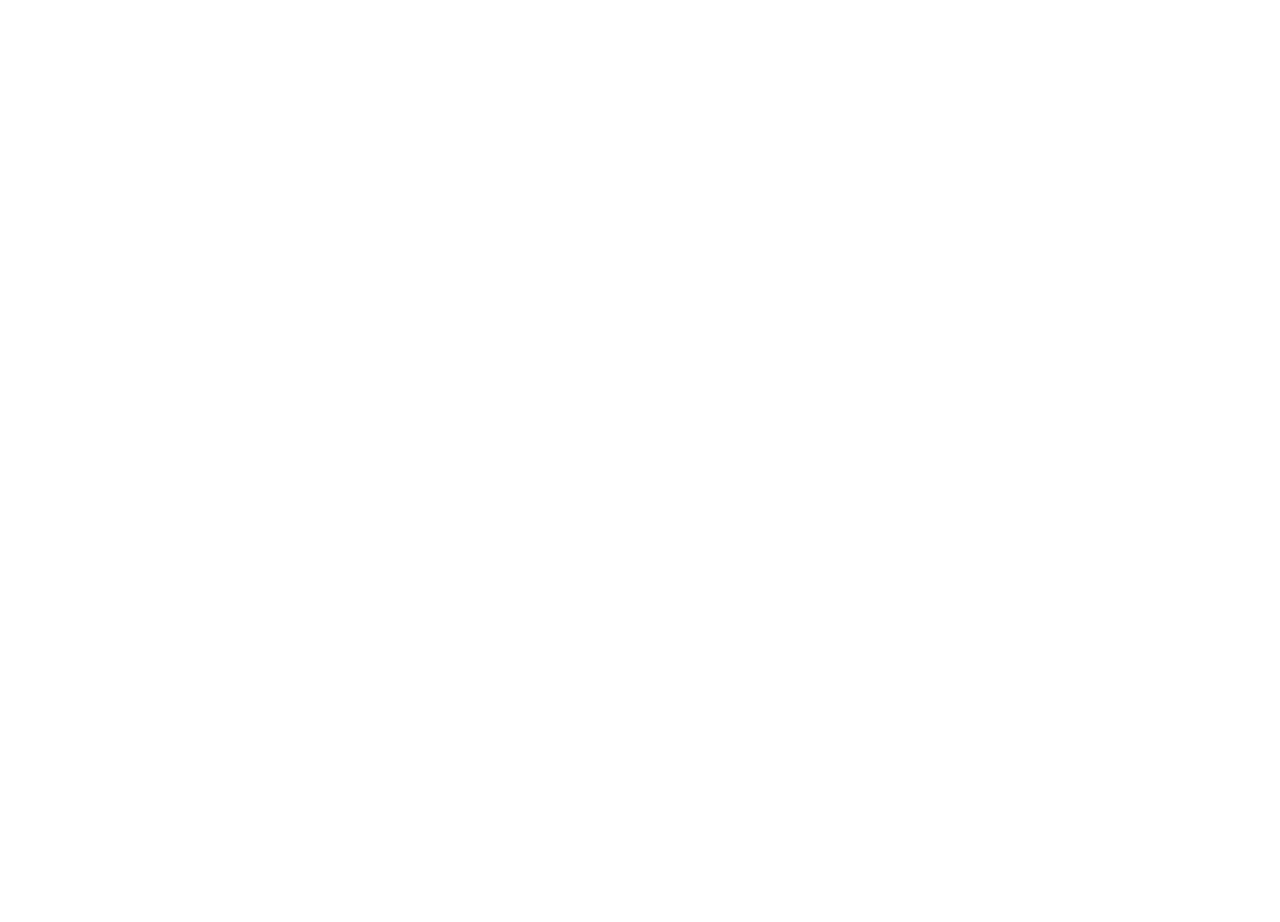
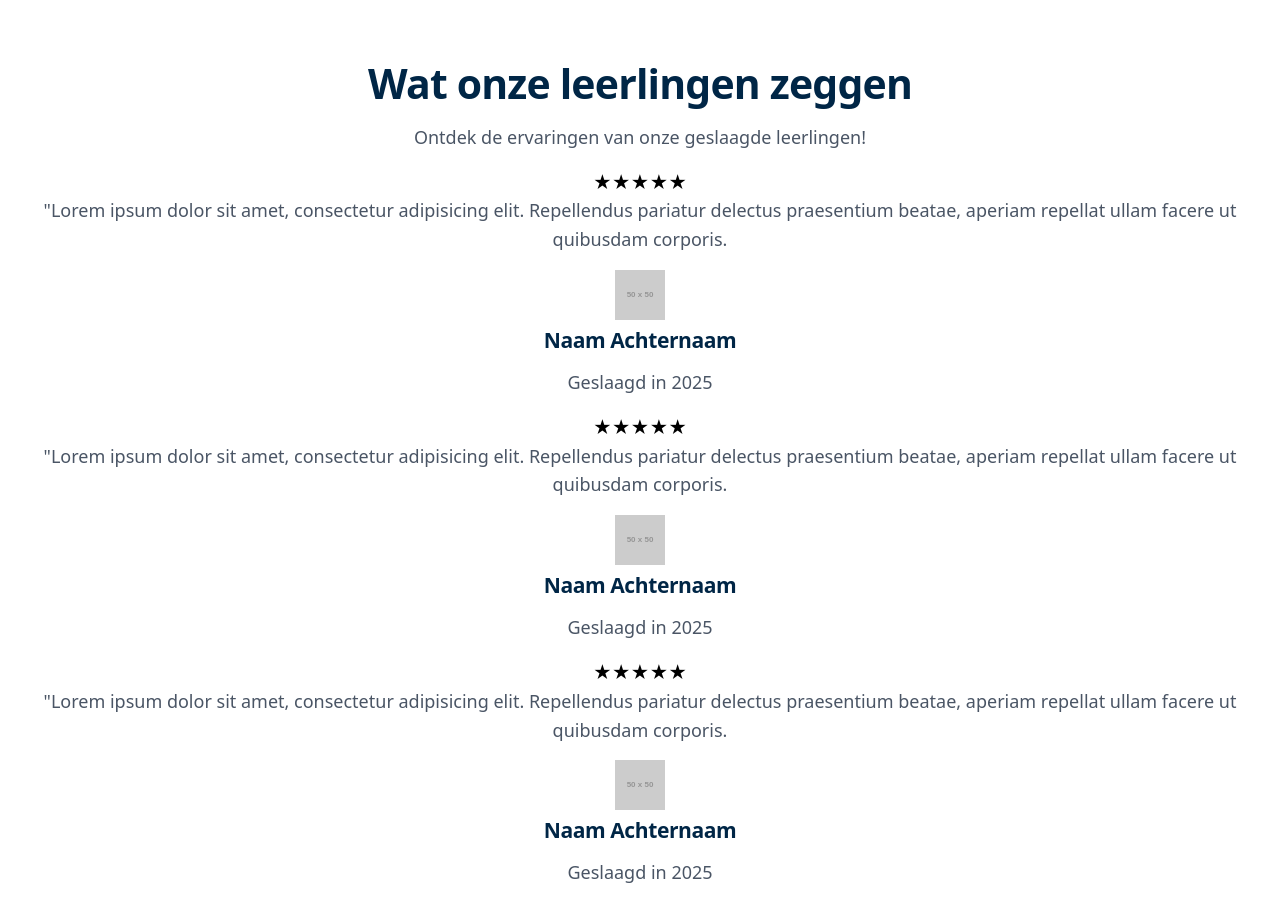
Before and after one commit to Recss68/rijschool-all-drive, a SvelteKit app: page / in a window 1280 px wide. Shown: the part 3180-4102 px from the top of the page. Before the commit the page ends 3144 px from the top, so only its background shows below. Built offline with nearby package versions, Linux system fonts and the light colour scheme.

Commit message:
feat: review section html prototype - #14

```diff
--- /dev/null
+++ b/src/lib/components/Reviews.svelte
@@ -0,0 +1,40 @@
+<div class="g-reviews">
+
+    <article class="review">
+        <span class="stars" aria-label="5 out of 5 stars" role="img">★★★★★</span>
+        <p>"Lorem ipsum dolor sit amet, consectetur adipisicing elit. Repellendus pariatur delectus praesentium beatae, aperiam repellat ullam facere ut quibusdam corporis.</p>
+        <div class="reviewer-details">
+            <img src="https://placehold.co/50" alt="reviewer-icon">
+            <div class="reviewer-info">
+                <h3>Naam Achternaam</h3>
+                <p>Geslaagd in 2025</p>
+            </div>
+        </div>
+
+    </article>
+
+    <article class="review">
+        <span class="stars" aria-label="5 out of 5 stars" role="img">★★★★★</span>
+        <p>"Lorem ipsum dolor sit amet, consectetur adipisicing elit. Repellendus pariatur delectus praesentium beatae, aperiam repellat ullam facere ut quibusdam corporis.</p>
+        <div class="reviewer-details">
+            <img src="https://placehold.co/50" alt="reviewer-icon">
+            <div class="reviewer-info">
+                <h3>Naam Achternaam</h3>
+                <p>Geslaagd in 2025</p>
+            </div>
+        </div>
+    </article>
+
+    <article class="review">
+        <span class="stars" aria-label="5 out of 5 stars" role="img">★★★★★</span>
+        <p>"Lorem ipsum dolor sit amet, consectetur adipisicing elit. Repellendus pariatur delectus praesentium beatae, aperiam repellat ullam facere ut quibusdam corporis.</p>
+        <div class="reviewer-details">
+            <img src="https://placehold.co/50" alt="reviewer-icon">
+            <div class="reviewer-info">
+                <h3>Naam Achternaam</h3>
+                <p>Geslaagd in 2025</p>
+            </div>
+        </div>
+    </article>
+
+</div>
--- a/src/lib/index.js
+++ b/src/lib/index.js
@@ -3,3 +3,4 @@
 export { default as BenefitCards } from './components/BenefitCards.svelte';
 export { default as PriceCards } from './components/PriceCards.svelte';
 export { default as ProcessSteps } from './components/ProcessSteps.svelte'
+export { default as Reviews } from './components/Reviews.svelte'
--- a/src/routes/+page.svelte
+++ b/src/routes/+page.svelte
@@ -1,5 +1,5 @@
 <script>
-    import { Hero, BenefitCards, PriceCards, ProcessSteps } from '$lib';
+    import { Hero, BenefitCards, PriceCards, ProcessSteps, Reviews } from '$lib';
 </script>
 
 <Hero />
@@ -29,9 +29,17 @@
     </div>
 </section>
 
+<section class="reviews-container section">
+    <div class="section-inner">
+        <h2>Wat onze leerlingen zeggen</h2>
+        <p>Ontdek de ervaringen van onze geslaagde leerlingen!</p>
+        <Reviews />
+    </div>
+</section>
+
 <style>
 
-    .benefits-container, .price-cards-container, .process-steps-container{
+    .benefits-container, .price-cards-container, .process-steps-container, .reviews-container{
         background-color: var(--c-section);
         text-align: center;
         h2 {
@@ -39,8 +47,11 @@
         }
     }
 
+    .price-cards-container, .reviews-container {
+        background-color: var(--c-white);
+    }
+
     .price-cards-container {
-        background-color: var(--c-white);
         .cards-footer {
             margin-top: var(--space-12);
             font-size: var(--fs-body-sm-mobile);
```
